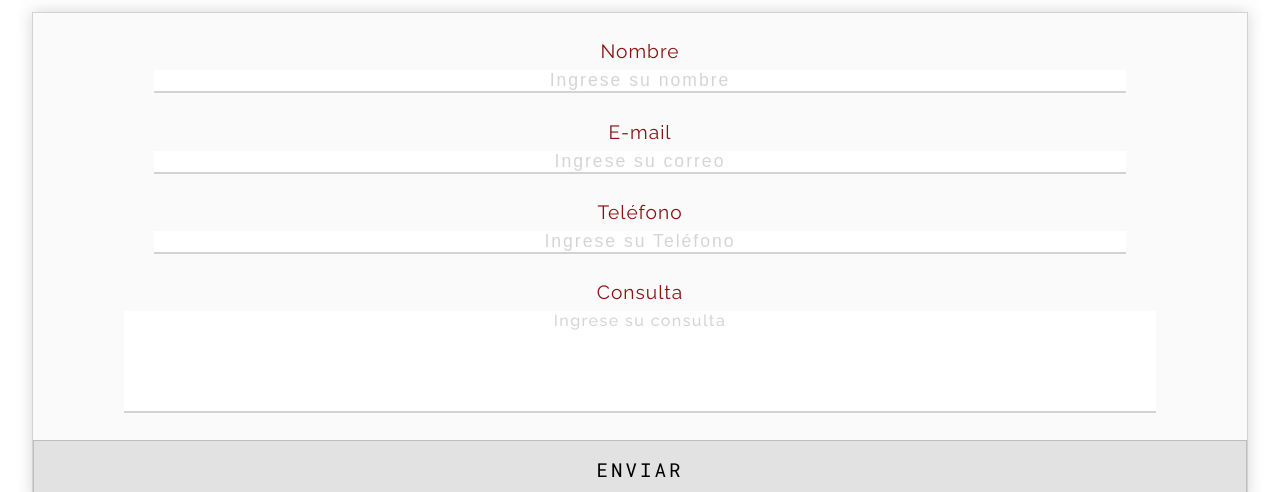
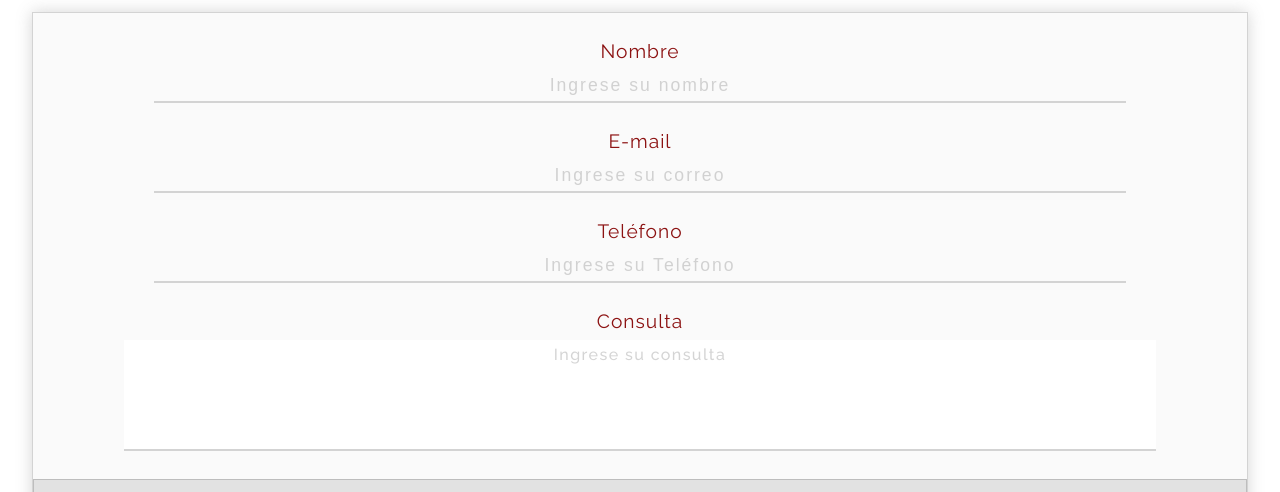
Before and after one commit to PadillaTom/Fincas-Manolo, a React (Create React App) app: page /contacto in a window 1280 px wide. Shown: the part 460-952 px from the top of the page. Built offline with nearby package versions, Linux system fonts and the light colour scheme.

Commit message:
Queries faltan

```diff
--- a/src/CSS/index.css
+++ b/src/CSS/index.css
@@ -971,7 +971,8 @@ img {
       margin-top: 0.5rem;
       font-size: 1.1rem;
       text-align: center;
-      backgorund: #fff; }
+      background: transparent;
+      padding: 0.3rem 0rem; }
     .contact-form .singleInput input::placeholder {
       opacity: 0.3;
       font-weight: 300;
@@ -986,7 +987,8 @@ img {
       margin-top: 0.5rem;
       font-size: 1.1rem;
       text-align: center;
-      backgorund: #fff; }
+      backgorund: transparent;
+      padding: 0.3rem 0rem; }
     .contact-form .singleInput textarea::placeholder {
       opacity: 0.3;
       font-weight: 500;
--- a/src/CSS/index.sass
+++ b/src/CSS/index.sass
@@ -969,7 +969,8 @@ img
       margin-top: 0.5rem
       font-size: 1.1rem
       text-align: center
-      backgorund: $MainWhite
+      background: transparent
+      padding: 0.3rem 0rem
     input::placeholder
       opacity: 0.3
       font-weight: 300
@@ -984,7 +985,8 @@ img
       margin-top: 0.5rem
       font-size: 1.1rem
       text-align: center
-      backgorund: $MainWhite
+      backgorund: transparent
+      padding: 0.3rem 0rem
     textarea::placeholder
       opacity: 0.3
       font-weight: 500
--- a/src/Pages/ContactPage.js
+++ b/src/Pages/ContactPage.js
@@ -1,5 +1,4 @@
 import React from 'react';
-import { AiOutlineMail, AiOutlinePhone } from 'react-icons/ai';
 
 const ContactPage = () => {
   const contactImg =
```
Also changed, not shown: 2 other files (tests, documents, lock files or other folders).
